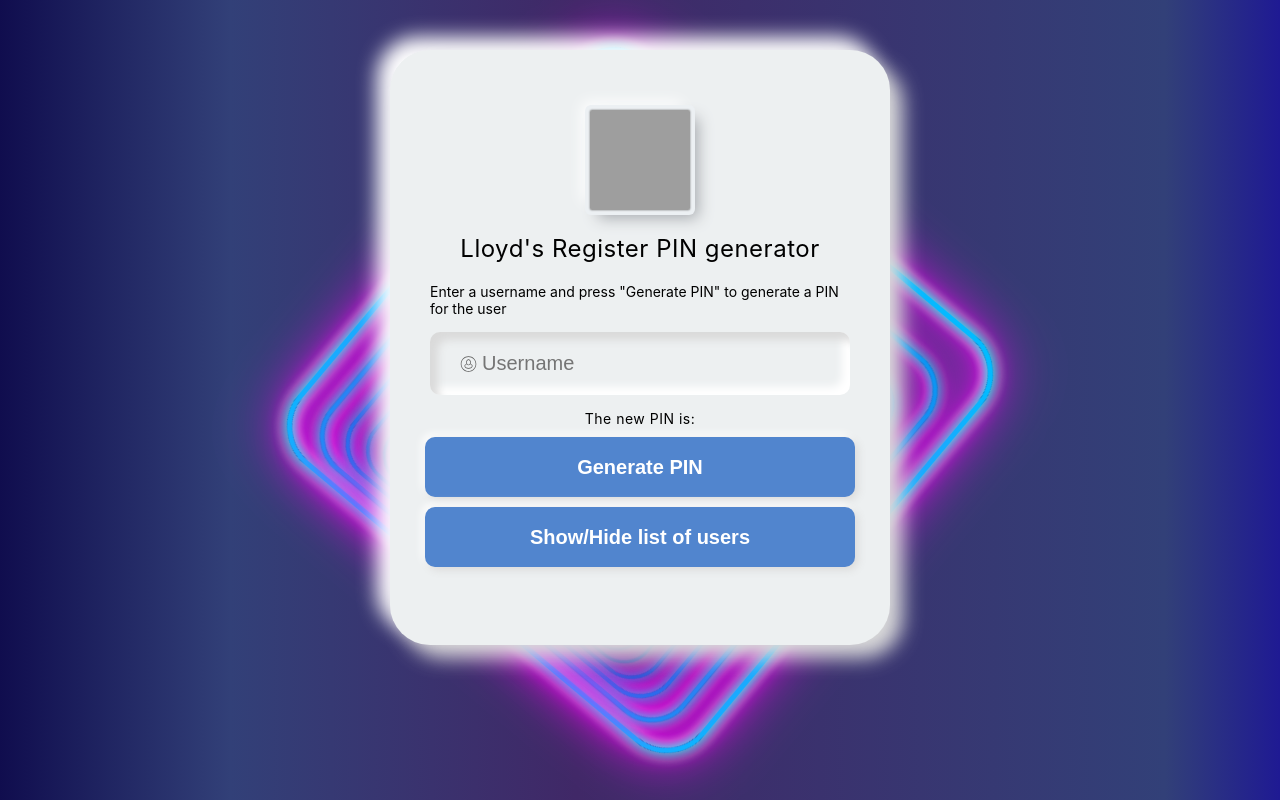
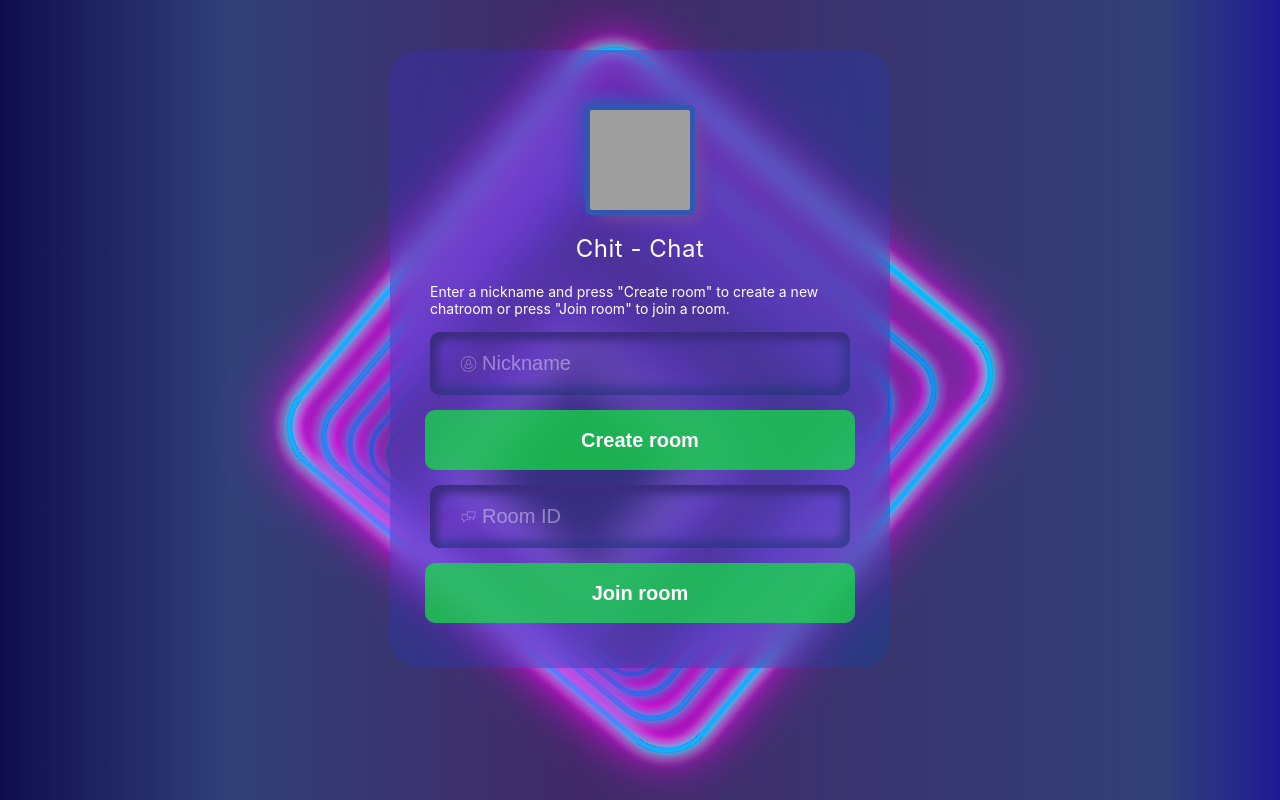
Before and after one commit to DavidGuere/Chit-Chat, a React (Create React App) app: page / in a window 1280 px wide. Built offline with nearby package versions, Linux system fonts and the light colour scheme; grey boxes are pictures that could not be loaded.

Commit message:
view page

```diff
--- a/package.json
+++ b/package.json
@@ -10,8 +10,11 @@
     "@types/node": "^12.20.7",
     "@types/react": "^17.0.3",
     "@types/react-dom": "^17.0.3",
+    "@types/react-router": "^5.1.13",
+    "@types/react-router-dom": "^5.1.7",
     "react": "^17.0.2",
     "react-dom": "^17.0.2",
+    "react-router": "^5.2.0",
     "react-router-dom": "^5.2.0",
     "react-scripts": "4.0.3",
     "typescript": "^4.2.3",
--- a/src/App.tsx
+++ b/src/App.tsx
@@ -1,6 +1,6 @@
 import React from "react";
 import Background from "./components/background/Background";
-import View from "./components/view/View.js";
+import Controller from "./components/Controller/Controller";
 import "./App.css";
 
 function App() {
@@ -10,7 +10,7 @@
         <Background />
       </div>
       <div id="content">
-        <View />
+        <Controller />
       </div>
     </>
   );
--- /dev/null
+++ b/src/components/Controller/Controller.tsx
@@ -0,0 +1,42 @@
+import React, { useState, useEffect, useRef } from "react";
+import { BrowserRouter as Router, Switch, Route } from "react-router-dom";
+import View from "../view/View";
+import Chat from "../view/Chat";
+import generatePinAsString from "../util/GeneratePinAsString";
+
+export default function Controller() {
+  const [newPin, setNewPin] = useState<string>();
+  const usernameRef = useRef<HTMLInputElement>(null);
+  const roomIDRef = useRef<HTMLInputElement>(null);
+
+  const pinGenerator = generatePinAsString;
+
+  function generatePin() {
+    if (usernameRef.current && usernameRef) {
+      if (usernameRef.current.value !== "") {
+        let pin: string = pinGenerator();
+
+        setNewPin(pin);
+
+        console.log(newPin);
+      }
+    }
+  }
+
+  return (
+    <>
+      <Router>
+        <Switch>
+          <Route exact path="/">
+            <View
+              generatePinFunc={generatePin}
+              usernameRef={usernameRef}
+              roomIDRef={roomIDRef}
+            />
+          </Route>
+          <Route path="/chat" component={Chat} />
+        </Switch>
+      </Router>
+    </>
+  );
+}
--- a/src/components/background/Background.css
+++ b/src/components/background/Background.css
@@ -20,7 +20,7 @@
   align-items: center;
   justify-content: center;
   perspective: 60px;
-  animation: zooming 10s ease-in-out infinite;
+  animation: zooming 8s ease-in-out infinite;
 }
 
 .frame {
@@ -119,6 +119,36 @@
   animation-delay: 2.7s;
 }
 
+.frame:nth-child(15) {
+  transform: rotate(40deg) translateY(280px) translateZ(-140px);
+  opacity: 0.25;
+  animation-delay: 2.7s;
+}
+
+.frame:nth-child(16) {
+  transform: rotate(40deg) translateY(300px) translateZ(-150px);
+  opacity: 0.2;
+  animation-delay: 2.7s;
+}
+
+.frame:nth-child(17) {
+  transform: rotate(40deg) translateY(320px) translateZ(-160px);
+  opacity: 0.15;
+  animation-delay: 2.7s;
+}
+
+.frame:nth-child(18) {
+  transform: rotate(40deg) translateY(340px) translateZ(-180px);
+  opacity: 0.1;
+  animation-delay: 2.7s;
+}
+
+.frame:nth-child(19) {
+  transform: rotate(40deg) translateY(360px) translateZ(-200px);
+  opacity: 0.5;
+  animation-delay: 2.7s;
+}
+
 @keyframes breathing {
   0% {
     filter: brightness(1.5) contrast(2);
--- a/src/components/background/Background.tsx
+++ b/src/components/background/Background.tsx
@@ -20,6 +20,11 @@
         <div className="frame"></div>
         <div className="frame"></div>
         <div className="frame"></div>
+        <div className="frame"></div>
+        <div className="frame"></div>
+        <div className="frame"></div>
+        <div className="frame"></div>
+        <div className="frame"></div>
       </div>
     </div>
   );
--- /dev/null
+++ b/src/components/util/GeneratePinAsString.tsx
@@ -0,0 +1,12 @@
+function generatePinAsString(): string {
+  var numberToString: string = "";
+
+  for (let i = 0; i < 8; i++) {
+    let randNumber: number = Math.floor(Math.random() * 10);
+    numberToString = numberToString + randNumber.toString();
+  }
+
+  return numberToString;
+}
+
+export default generatePinAsString;
--- /dev/null
+++ b/src/components/view/Chat.tsx
@@ -0,0 +1,5 @@
+import React from "react";
+
+export default function Chat() {
+  return <div>hello :O</div>;
+}
--- a/src/components/view/View.css
+++ b/src/components/view/View.css
@@ -1,6 +1,6 @@
 :root {
-  --shadow1: #dadada;
-  --shadow2: #ffffff;
+  --shadow1: #3c2d80;
+  --shadow2: rgba(38, 55, 129, 0.664);
 }
 
 .pinGeneratorContainer {
@@ -8,9 +8,13 @@
   width: 430px;
   min-height: 500px;
   padding: 60px 35px 35px 35px;
-  border-radius: 40px;
-  background-color: #edf0f1;
-  box-shadow: 13px 13px 20px var(--shadow1), -13px -13px 20px var(--shadow2);
+  border-radius: 30px;
+  background: linear-gradient(
+    to right bottom,
+    rgba(67, 42, 211, 0.3),
+    rgba(6, 74, 163, 0.3)
+  );
+  backdrop-filter: blur(15px);
   position: relative;
   z-index: 2;
 }
@@ -22,8 +26,8 @@
   background-size: contain;
   margin: 0 auto;
   border-radius: 2px;
-  box-shadow: 0px 0px 2px #5f5f5f, 0px 0px 0px 5px #ecf0f3, 8px 8px 15px #a7aaaf,
-    -8px -8px 15px #ffffff;
+  box-shadow: 0px 0px 2px #7b4d99, 0px 0px 0px 5px #2d58b4, 8px 8px 15px #7b4d99,
+    -8px -8px 15px #2d58b4;
 }
 
 .title {
@@ -31,11 +35,13 @@
   font-size: 24px;
   padding-top: 24px;
   letter-spacing: 0.5px;
+  color: #fff;
 }
 
 .explanation {
   font-size: 14px;
   padding: 20px 10px 10px 5px;
+  color: #fff;
 }
 
 .inputFields {
@@ -54,8 +60,13 @@
   outline: none;
   background: none;
   font-size: 20px;
-  color: #555;
+  color: rgb(255, 255, 255);
   padding: 20px 10px 20px 5px;
+}
+
+::placeholder {
+  color: rgb(255, 255, 255);
+  opacity: 0.4;
 }
 
 .username {
@@ -78,13 +89,12 @@
   font-weight: 700;
   color: rgb(255, 255, 255);
   text-align: center;
-  background-color: rgb(81, 133, 206);
+  background-color: rgba(17, 231, 63, 0.705);
   transition: all 0.1s ease-in;
-  box-shadow: 3px 3px 8px var(--shadow1), -3px -3px 8px var(--shadow2);
 }
 
 .button:hover {
-  background-color: #535357;
+  background-color: #dd34ff;
 }
 
 .button:active {
--- a/src/components/view/View.js
+++ /dev/null
@@ -1,60 +0,0 @@
-import React from "react";
-import "./View.css";
-import UsersListPlaceholder from "./UsersListPlaceholder";
-
-function View(prop) {
-  const {
-    newPin,
-    generatePinFunc,
-    usernameRef,
-    showListOfUsersFunc,
-    listOfUsers,
-    setToggleUsersList,
-    toggleUsersList,
-  } = prop;
-
-  return (
-    <>
-      <div className="pinGeneratorContainer">
-        <div className="logo"></div>
-        <div className="title">Lloyd's Register PIN generator</div>
-        <div className="explanation">
-          Enter a username and press "Generate PIN" to generate a PIN for the
-          user
-        </div>
-        <div className="inputFields">
-          <div className="username">
-            <svg className="svg-icon" viewBox="0 0 20 20">
-              <path
-                fill="#555"
-                d="M12.443,9.672c0.203-0.496,0.329-1.052,0.329-1.652c0-1.969-1.241-3.565-2.772-3.565S7.228,6.051,7.228,8.02c0,0.599,0.126,1.156,0.33,1.652c-1.379,0.555-2.31,1.553-2.31,2.704c0,1.75,2.128,3.169,4.753,3.169c2.624,0,4.753-1.419,4.753-3.169C14.753,11.225,13.821,10.227,12.443,9.672z M10,5.247c1.094,0,1.98,1.242,1.98,2.773c0,1.531-0.887,2.772-1.98,2.772S8.02,9.551,8.02,8.02C8.02,6.489,8.906,5.247,10,5.247z M10,14.753c-2.187,0-3.96-1.063-3.96-2.377c0-0.854,0.757-1.596,1.885-2.015c0.508,0.745,1.245,1.224,2.076,1.224s1.567-0.479,2.076-1.224c1.127,0.418,1.885,1.162,1.885,2.015C13.961,13.689,12.188,14.753,10,14.753z M10,0.891c-5.031,0-9.109,4.079-9.109,9.109c0,5.031,4.079,9.109,9.109,9.109c5.031,0,9.109-4.078,9.109-9.109C19.109,4.969,15.031,0.891,10,0.891z M10,18.317c-4.593,0-8.317-3.725-8.317-8.317c0-4.593,3.724-8.317,8.317-8.317c4.593,0,8.317,3.724,8.317,8.317C18.317,14.593,14.593,18.317,10,18.317z"
-              ></path>
-            </svg>
-            <input
-              type="username"
-              className="userInput"
-              placeholder="Username"
-              ref={usernameRef}
-            />
-          </div>
-        </div>
-        <div className="pin">The new PIN is: {newPin}</div>
-        <button className="button" onClick={() => generatePinFunc()}>
-          Generate PIN
-        </button>
-        <button
-          className="button"
-          onClick={() => {
-            setToggleUsersList(!toggleUsersList);
-            showListOfUsersFunc();
-          }}
-        >
-          Show/Hide list of users
-        </button>
-        {toggleUsersList ? <UsersListPlaceholder data={listOfUsers} /> : null}
-      </div>
-    </>
-  );
-}
-
-export default View;
--- /dev/null
+++ b/src/components/view/View.tsx
@@ -0,0 +1,73 @@
+import React, { useState } from "react";
+import "./View.css";
+
+interface IViewProps {
+  generatePinFunc: () => void;
+  usernameRef: any;
+  roomIDRef: any;
+}
+
+const View: React.FC<IViewProps> = (prop) => {
+  const { generatePinFunc, usernameRef, roomIDRef } = prop;
+
+  return (
+    <>
+      <div className="pinGeneratorContainer">
+        <div className="logo"></div>
+        <div className="title">Chit - Chat</div>
+        <div className="explanation">
+          Enter a nickname and press "Create room" to create a new chatroom or
+          press "Join room" to join a room.
+          {/* {usernameRef.current.value} */}
+        </div>
+        <form>
+          <div className="inputFields">
+            <div className="username">
+              <svg className="svg-icon" viewBox="0 0 20 20">
+                <path
+                  fill="#fff"
+                  fillOpacity="0.4"
+                  d="M12.443,9.672c0.203-0.496,0.329-1.052,0.329-1.652c0-1.969-1.241-3.565-2.772-3.565S7.228,6.051,7.228,8.02c0,0.599,0.126,1.156,0.33,1.652c-1.379,0.555-2.31,1.553-2.31,2.704c0,1.75,2.128,3.169,4.753,3.169c2.624,0,4.753-1.419,4.753-3.169C14.753,11.225,13.821,10.227,12.443,9.672z M10,5.247c1.094,0,1.98,1.242,1.98,2.773c0,1.531-0.887,2.772-1.98,2.772S8.02,9.551,8.02,8.02C8.02,6.489,8.906,5.247,10,5.247z M10,14.753c-2.187,0-3.96-1.063-3.96-2.377c0-0.854,0.757-1.596,1.885-2.015c0.508,0.745,1.245,1.224,2.076,1.224s1.567-0.479,2.076-1.224c1.127,0.418,1.885,1.162,1.885,2.015C13.961,13.689,12.188,14.753,10,14.753z M10,0.891c-5.031,0-9.109,4.079-9.109,9.109c0,5.031,4.079,9.109,9.109,9.109c5.031,0,9.109-4.078,9.109-9.109C19.109,4.969,15.031,0.891,10,0.891z M10,18.317c-4.593,0-8.317-3.725-8.317-8.317c0-4.593,3.724-8.317,8.317-8.317c4.593,0,8.317,3.724,8.317,8.317C18.317,14.593,14.593,18.317,10,18.317z"
+                ></path>
+              </svg>
+              <input
+                required
+                type="username"
+                className="userInput"
+                placeholder="Nickname"
+                ref={usernameRef}
+              />
+            </div>
+          </div>
+          <button
+            type="submit"
+            className="button"
+            onClick={() => generatePinFunc()}
+          >
+            Create room
+          </button>
+          <div className="inputFields">
+            <div className="username">
+              <svg className="svg-icon" viewBox="0 0 20 20">
+                <path
+                  fill="#fff"
+                  fillOpacity="0.4"
+                  d="M17.659,3.681H8.468c-0.211,0-0.383,0.172-0.383,0.383v2.681H2.341c-0.21,0-0.383,0.172-0.383,0.383v6.126c0,0.211,0.172,0.383,0.383,0.383h1.532v2.298c0,0.566,0.554,0.368,0.653,0.27l2.569-2.567h4.437c0.21,0,0.383-0.172,0.383-0.383v-2.681h1.013l2.546,2.567c0.242,0.249,0.652,0.065,0.652-0.27v-2.298h1.533c0.211,0,0.383-0.172,0.383-0.382V4.063C18.042,3.853,17.87,3.681,17.659,3.681 M11.148,12.87H6.937c-0.102,0-0.199,0.04-0.27,0.113l-2.028,2.025v-1.756c0-0.211-0.172-0.383-0.383-0.383H2.724V7.51h5.361v2.68c0,0.21,0.172,0.382,0.383,0.382h2.68V12.87z M17.276,9.807h-1.533c-0.211,0-0.383,0.172-0.383,0.383v1.755L13.356,9.92c-0.07-0.073-0.169-0.113-0.27-0.113H8.851v-5.36h8.425V9.807z"
+                ></path>
+              </svg>
+              <input
+                type="username"
+                className="userInput"
+                placeholder="Room ID"
+                ref={roomIDRef}
+              />
+            </div>
+          </div>
+          <button className="button">Join room</button>
+        </form>
+      </div>
+    </>
+  );
+};
+
+export default View;
```
Also changed, not shown: src/components/view/UsersListPlaceholder.js (deleted, +0 -24 lines), 1 other file (tests, documents, lock files or other folders).
